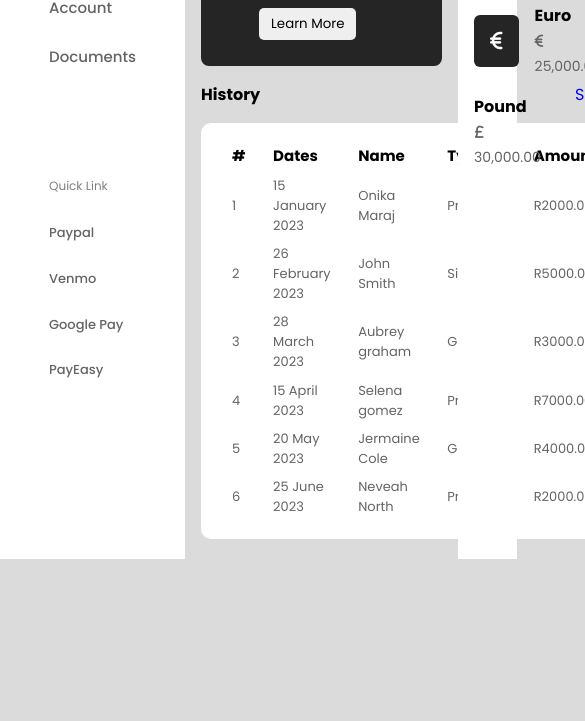
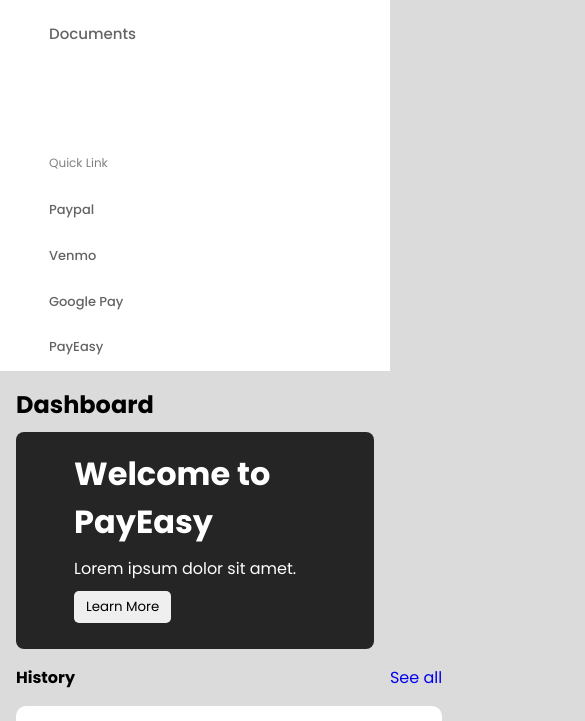
Before and after one commit to KarabooMjiyako/admindashboard, a plain HTML site: page index.html in a window 390 px wide. Shown: the part 355-1076 px from the top of the page, 585 px wide, since content can reach past the window. Before the commit the page ends 914 px from the top, so only its background shows below. Drawn offline with Linux system fonts and the light colour scheme.

Commit message:
Update styles.css

```diff
--- a/styles.css
+++ b/styles.css
@@ -81,6 +81,7 @@ body{
 }
 
 .container{
+  width:100%;
   margin-top: 10px;
   display: flex;
   justify-content: space-between;
@@ -124,6 +125,7 @@ nav{
 .main-body{
   width: 70%;
   padding: 1rem;
+  flex: 1;
 }
 .promo_card{
   width: 100%;
@@ -175,6 +177,8 @@ table td{
   padding: 2rem 1rem;
   background: #fff;
   height: 100vh;
+  position: sticky;
+  top: 0;
 }
 .sidebar h4{
   margin-bottom: 1.5rem;
@@ -201,3 +205,13 @@ table td{
 }
 .balance .info i{
   margin-right: 2px; }
+@media (max-width: 768px) {
+  .container {
+    flex-direction: column;
+  }
+
+  .main-body,
+  .sidebar {
+    width: 100%;
+  }
+}
```
